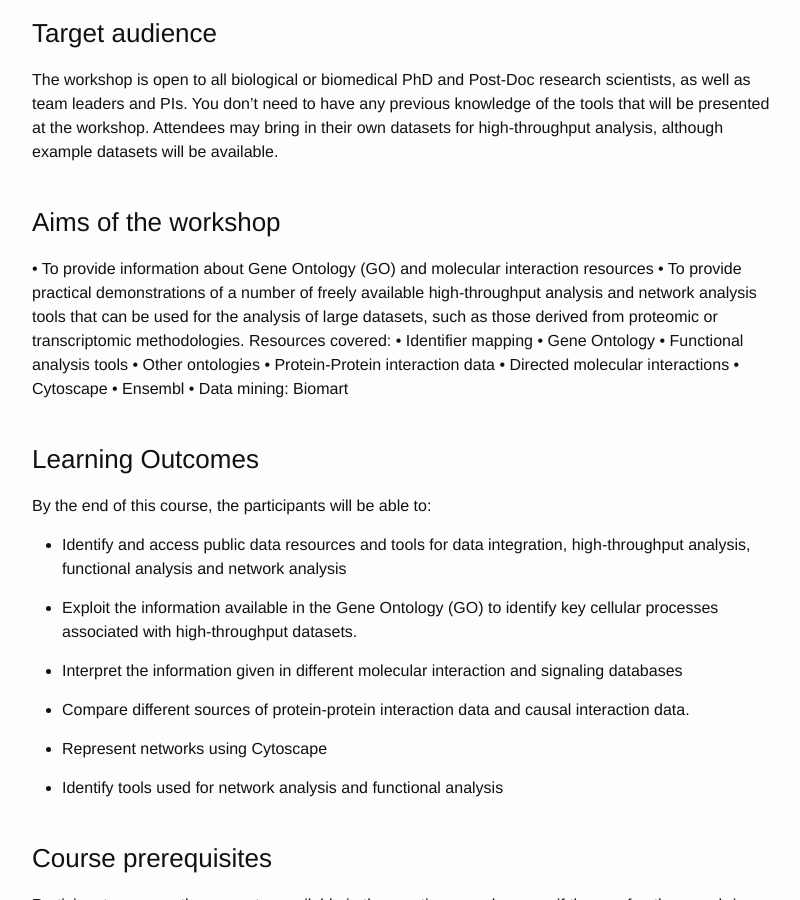
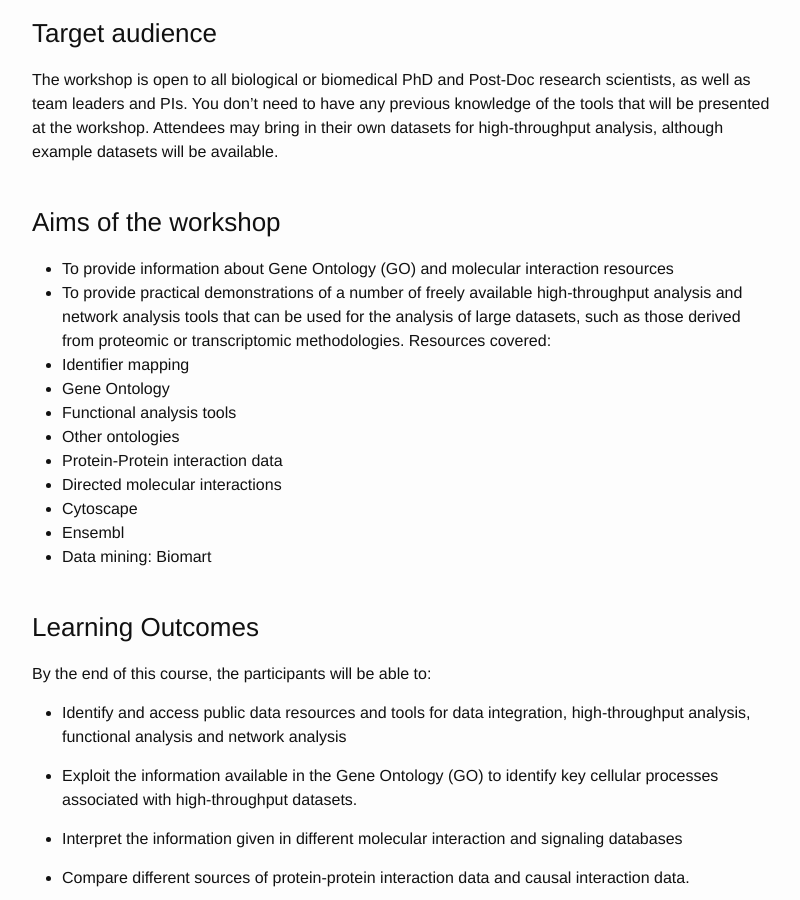
Before and after one commit to ELIXIR-IIB-training/website, a Jekyll site: the page built from _posts/2020-05-06-GeneOntology_Rome-TorVergata.md, in a window 1280 px wide and 900 px high, scrolled down 1870 px. Shown: the whole window, without its empty margins (238-1038 px from the left). Built offline with Jekyll 4.4.1, drawn with Linux system fonts in a browser that asks for light colours.

Commit message:
Formatting aims of the workshop part

```diff
--- a/_posts/2020-05-06-GeneOntology_Rome-TorVergata.md
+++ b/_posts/2020-05-06-GeneOntology_Rome-TorVergata.md
@@ -76,18 +76,18 @@ The workshop is open to all biological or biomedical PhD and Post-Doc research s
 <br>
 
 ### Aims of the workshop
-•	To provide information about Gene Ontology (GO) and molecular interaction resources
-•	To provide practical demonstrations of a number of freely available high-throughput analysis and network analysis tools that can be used for the analysis of large datasets, such as those derived from proteomic or transcriptomic methodologies.
+-	To provide information about Gene Ontology (GO) and molecular interaction resources
+-	To provide practical demonstrations of a number of freely available high-throughput analysis and network analysis tools that can be used for the analysis of large datasets, such as those derived from proteomic or transcriptomic methodologies.
 Resources covered:
-•	Identifier mapping
-•	Gene Ontology
-•	Functional analysis tools
-•	Other ontologies
-•	Protein-Protein interaction data
-•	Directed molecular interactions
-•	Cytoscape
-•	Ensembl
-•	Data mining: Biomart
+-	Identifier mapping
+-	Gene Ontology
+-	Functional analysis tools
+-	Other ontologies
+-	Protein-Protein interaction data
+-	Directed molecular interactions
+-	Cytoscape
+-	Ensembl
+-	Data mining: Biomart
 <br>
 <br>
 
```
